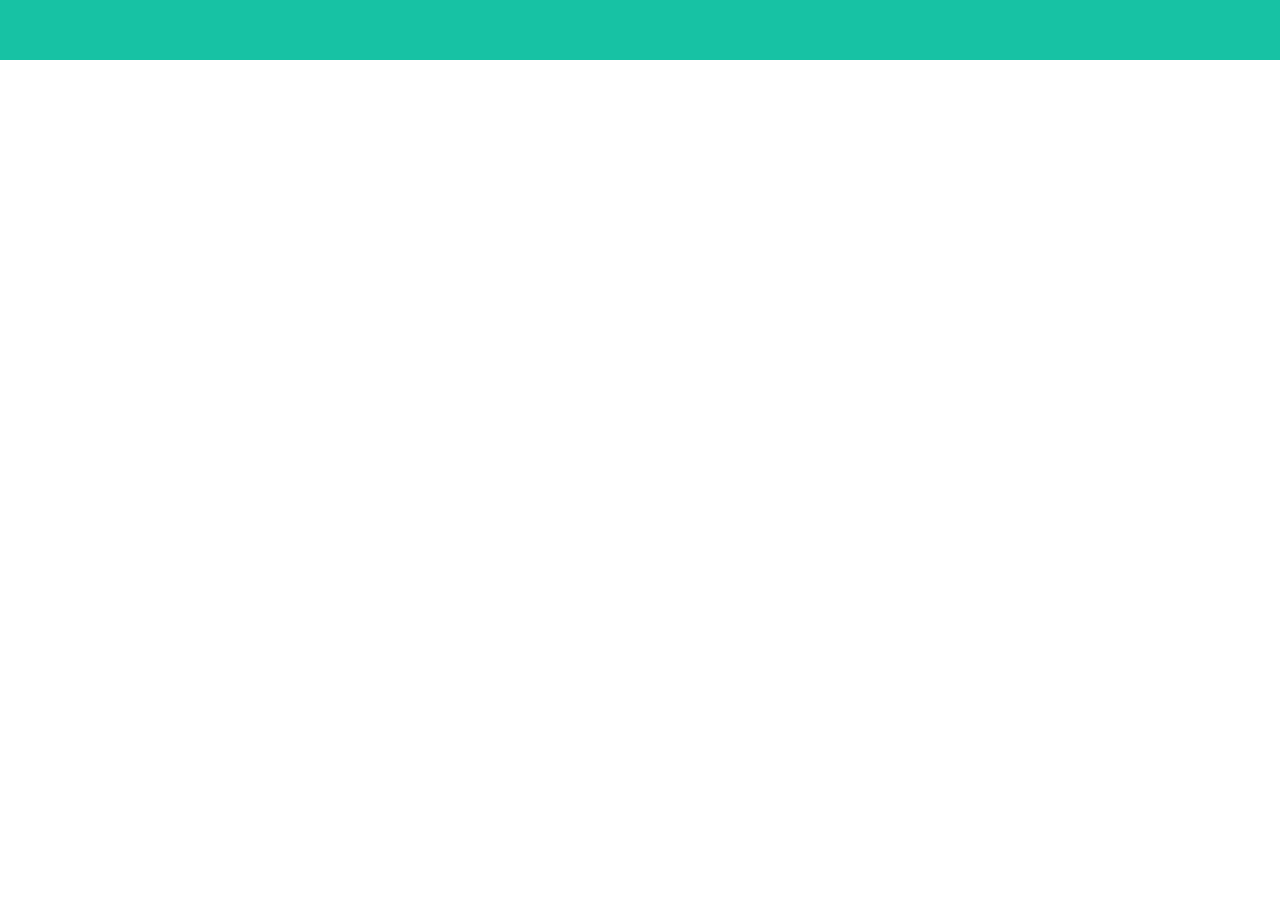
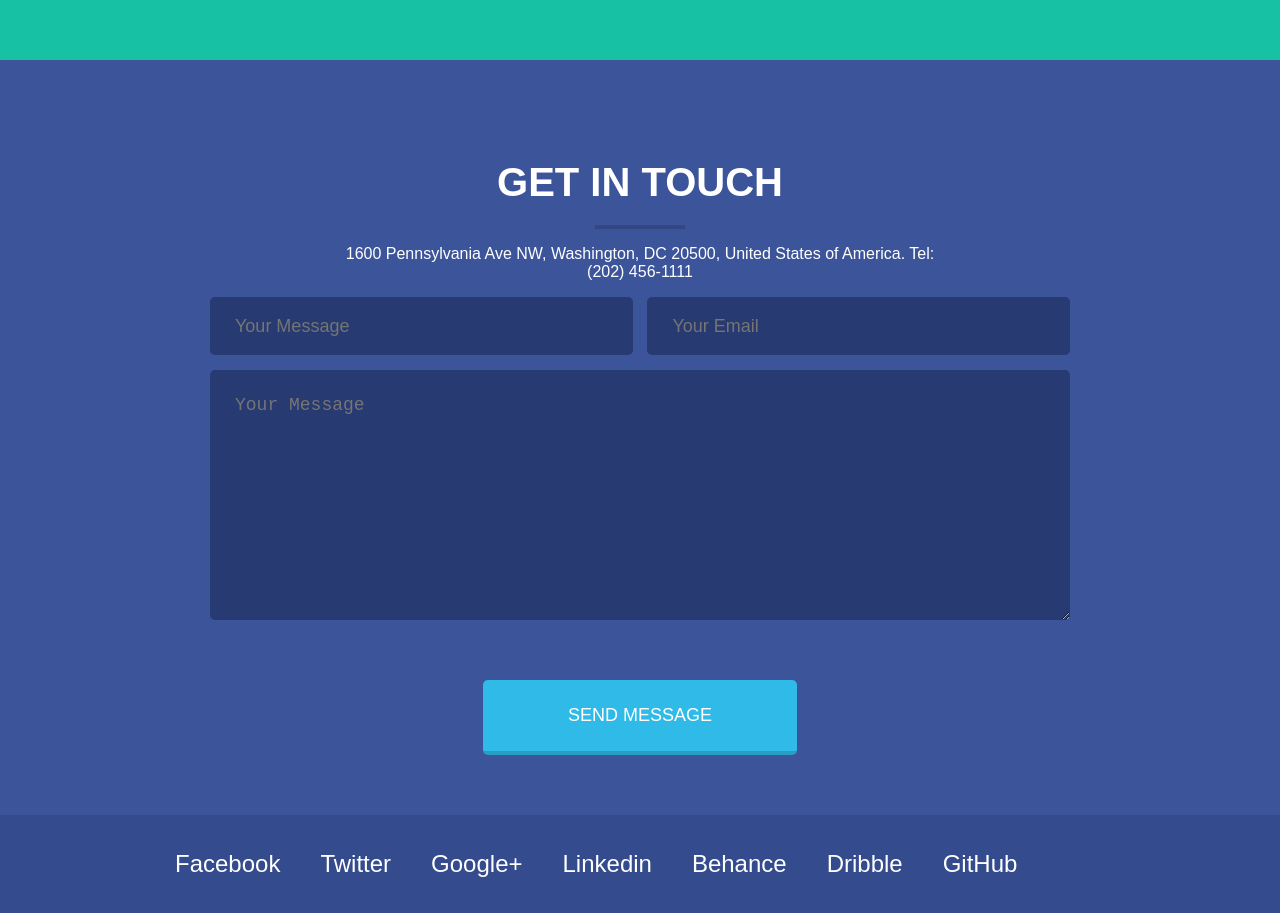
Before and after one commit to Amarii859/day-20, a plain HTML site: page index.html in a window 1280 px wide. Shown: the part 1340-2253 px from the top of the page. Before the commit the page ends 1400 px from the top, so only its background shows below. Drawn offline with Linux system fonts and the light colour scheme.

Commit message:
Add files via upload

```diff
--- a/index.html
+++ b/index.html
@@ -30,7 +30,7 @@
             <div class="main-heading">
                 <h1>Hi there! We are the new kids on the block
                     and we build awesome websites and mobile apps.</h1>
-                    <a href="#">WORK WITH US!</a>
+                <a href="#">WORK WITH US!</a>
 
             </div>
 
@@ -45,7 +45,7 @@
                 <div class="line"></div>
                 <p>We are working with both individuals and businesses from all over the globe
                     to create awesome websites and applications.
-                    </p>
+                </p>
             </div>
 
             <div class="services-box">
@@ -53,7 +53,7 @@
                     <img src="" alt="">
                     <h3>BRANDING</h3>
                     <p>Lorem ipsum, dolor sit amet consectetur
-                         adipisicing elit.
+                        adipisicing elit.
 
 
                     </p>
@@ -84,6 +84,54 @@
         </div>
     </section>
 
+
+    <section id="section-3">
+        <div class="container">
+            <div class="title-box">
+                <h2>GET IN TOUCH</h2>
+                <div class="line"></div>
+                <p>1600 Pennsylvania Ave NW, Washington, DC 20500,
+                    United States of America.
+                    Tel: (202) 456-1111</p>
+            </div>
+            <div class="contact-form">
+                <form>
+                    <div class="form-row">
+                        <input type="text" name="name" placeholder="Your Message">
+                        <input type="email" name="email" placeholder="Your Email">
+                    </div>
+
+                    <div class="form-row">
+                        <textarea name="message" placeholder="Your Message"></textarea>
+
+                    </div>
+
+                    <div class="form-row">
+                        <input type="submit" class="big-button" value="SEND MESSAGE">
+
+                    </div>
+
+
+
+                </form>
+            </div>
+        </div>
+    </section>
+    <footer>
+        <div class="container">
+            <div class="footer-links">
+                <ul>
+                    <li><a href="#">Facebook</a></li>
+                    <li><a href="#">Twitter</a></li>
+                    <li><a href="#">Google+</a></li>
+                    <li><a href="#">Linkedin</a></li>
+                    <li><a href="#">Behance</a></li>
+                    <li><a href="#">Dribble</a></li>
+                    <li><a href="#">GitHub</a></li>
+                </ul>
+            </div>
+        </div>
+    </footer>
 </body>
 
 </html>
--- a/style.css
+++ b/style.css
@@ -95,3 +95,88 @@ header h1{
     padding-bottom: 100px;
     text-align: center;
 }
+
+#section-3{
+    background-color: #3c5499;
+    color: white;
+}
+
+.contact-form{
+    max-width: 860px;
+    margin-left: auto;
+    margin-right: auto;
+}
+
+.form-row{
+    display: flex;
+    justify-content: space-between;
+
+}
+
+input[type="text"],
+input[type="email"] {
+    width: 46%;
+    height: 56px;
+}
+
+input[type="text"],
+input[type="email"],
+textarea{
+    background-color: #273a71;
+    color: white;
+    border: none;
+    border-radius: 5px;
+    padding-left: 25px;
+    font-size: 18px;
+
+}
+
+
+textarea{
+    height: 200px;
+    width: 100%;
+    padding: 25px;
+    margin-top: 15px;
+}
+
+input[type="submit"]{
+    background-color: #30bae7;
+    border: none;
+    color: white;
+    font-size: 18px;
+    margin-left: auto;
+    margin-right: auto;
+    border-radius: 5px;
+    margin-top: 60px;
+    padding: 25px 85px;
+    border-bottom:  4px solid #299ec5;
+    margin-bottom: 60px;
+}
+
+footer{
+    background-color: #344b8e;
+}
+
+.footer-links{
+    max-width: 970px;
+    margin: 0 auto;
+}
+
+.footer-links ul{
+    display: flex;
+    margin: 0;
+    padding: 25px 0;
+    list-style: none;
+
+}
+
+.footer-links ul li{
+    padding: 10px 20px;
+}
+
+.footer-links ul li a{
+    text-decoration: none;
+    color: white;
+    font-size: 24px;
+
+}
```
